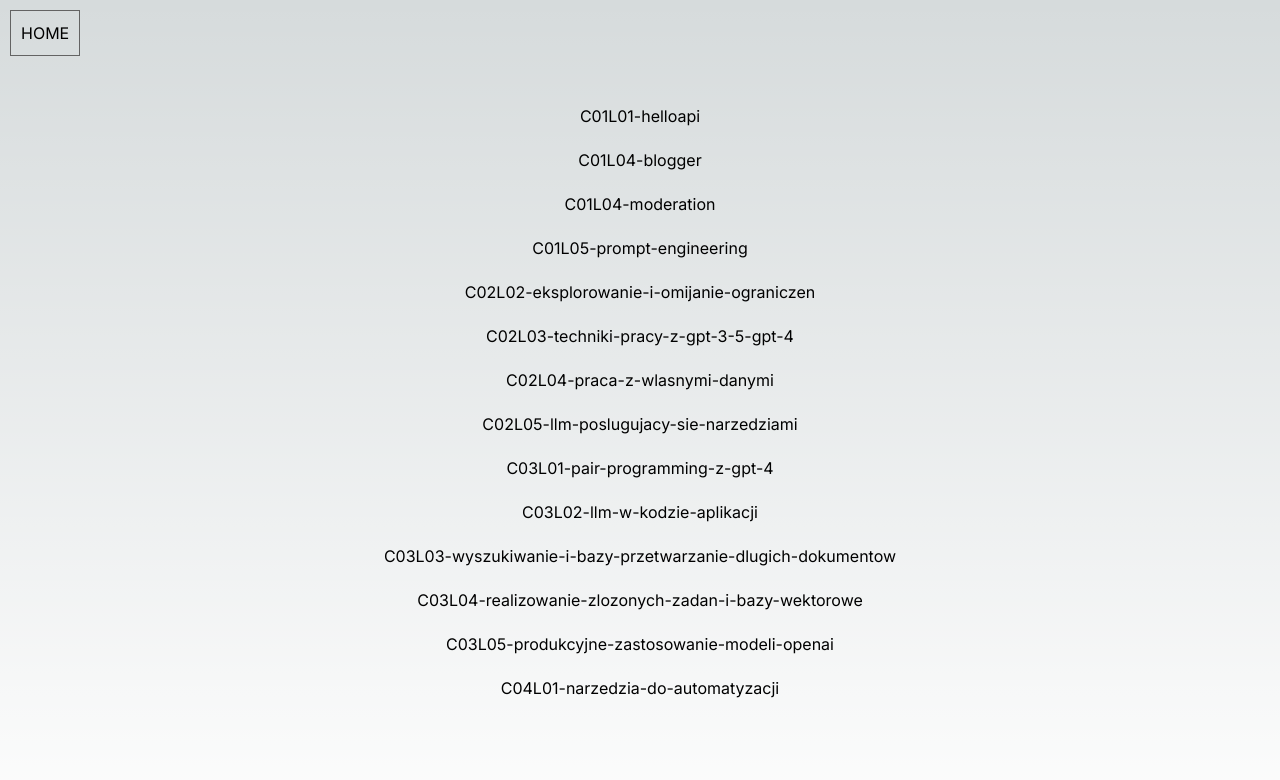
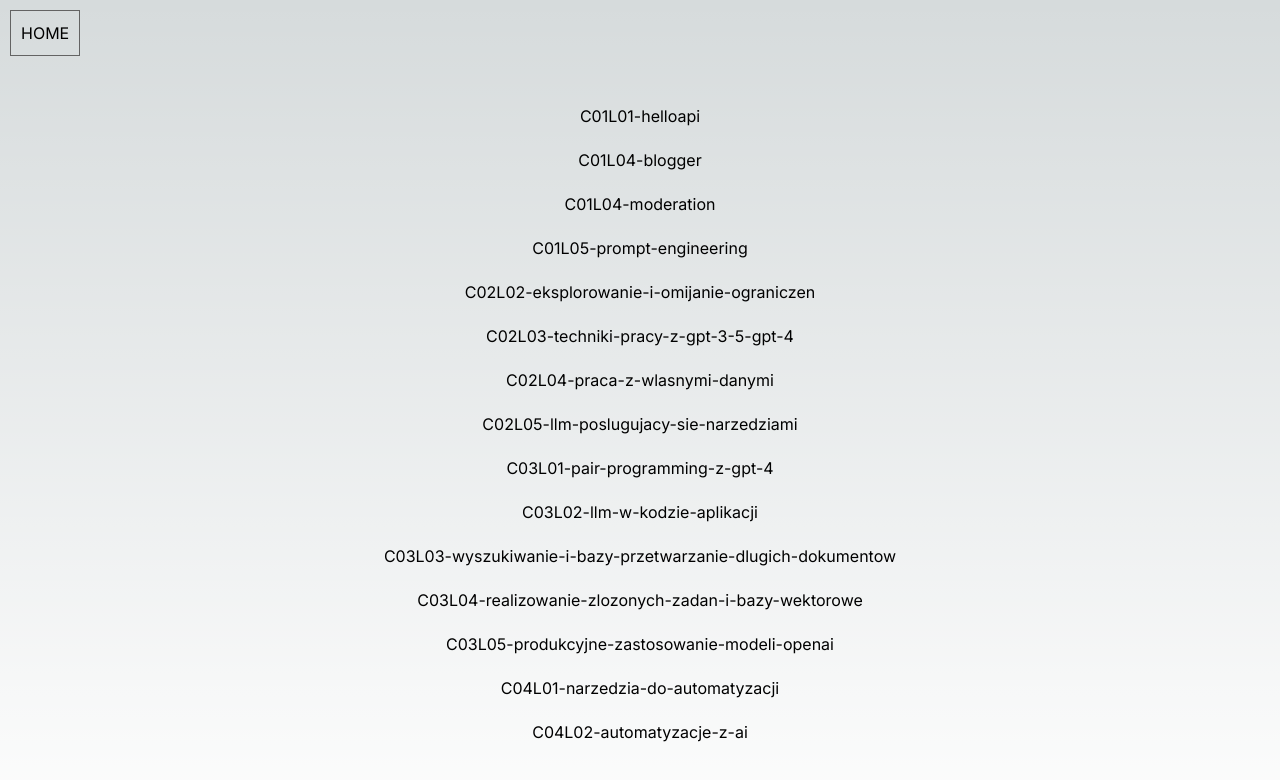
Before and after one commit to rafalgiemza/aidevs-tasker, a Next.js app: page / in a window 1280 px wide. Shown: the top 780 px of the page. Built offline with nearby package versions, Linux system fonts and the light colour scheme.

Commit message:
WIP: C04L02-automatyzacje-z-ai

```diff
--- /dev/null
+++ b/src/app/C04L02-automatyzacje-z-ai/page.tsx
@@ -0,0 +1,57 @@
+import { authorize, getTask, postAnswer } from "@/utils/api";
+
+import { chatCompletion } from "@/utils/openAi";
+
+export default async function Home() {
+  const data = await authorize("tools");
+  const task = await getTask(data?.token);
+  console.log("🚀 ~ Home ~ task:", task);
+
+  // const { question } = task;
+  // console.log("🚀 ~ Home ~ question:", question);
+
+  // const systemContent = `
+  //   na podstawie podanego pytania zwróć json
+  //   jeśli pytanie dotyczy kursu walut (np dolara) to zwróć {category: 'currency', value: 'USD'}
+  //   jeśli pytanie dotyczy populacji (np Polski) to zwróć {category: 'population', country: 'Poland'}
+  //   w pozostałych przypadkach odpowiedz na pytanie zwróć {category: 'general', answer: 'Twoja odpowiedź'}
+  // `;
+
+  // const res3 = await chatCompletion({ systemContent, userContent: question });
+  // const res4 = res3.choices
+  //   .map((item) => item.message)
+  //   .map((msg) => msg.content);
+  // const res5 = res4.at(0);
+  // console.log("🚀 ~ Home ~ res5:", res5);
+
+  // if (res5 !== undefined && res5 !== null) {
+  //   const parsed = await JSON.parse(res5);
+  //   console.log("🚀 ~ Home ~ parsed:", parsed);
+  //   const { category } = parsed;
+  //   console.log("🚀 ~ Home ~ category:", category);
+
+  //   let secondResponse = "";
+  //   if (category === "currency") {
+  //     secondResponse = await getCurrencyValue(parsed.value);
+  //   }
+  //   if (category === "population") {
+  //     secondResponse = await getPopulation(parsed.country);
+  //   }
+  //   if (category === "general") {
+  //     secondResponse = parsed.answer;
+  //   }
+
+  //   const answer = secondResponse;
+  //   console.log("🚀 ~ Home ~ secondResponse:", secondResponse);
+  //   console.log("🚀 ~ Home ~ answer:", answer);
+
+  //   const res = await postAnswer(data?.token, answer ?? "");
+  //   console.log("🚀 ~ Home ~ res:", res);
+  // }
+
+  return (
+    <main className="flex min-h-screen flex-col gap-12 p-24">
+      <h1>AI DEVS TASKER: C04L02-automatyzacje-z-ai</h1>
+    </main>
+  );
+}
--- a/src/app/page.tsx
+++ b/src/app/page.tsx
@@ -1,44 +1,28 @@
 import Link from "next/link";
 
 export default async function Home() {
+  const links = [
+    "C01L01-helloapi",
+    "C01L04-blogger",
+    "C01L04-moderation",
+    "C01L05-prompt-engineering",
+    "C02L02-eksplorowanie-i-omijanie-ograniczen",
+    "C02L03-techniki-pracy-z-gpt-3-5-gpt-4",
+    "C02L04-praca-z-wlasnymi-danymi",
+    "C02L05-llm-poslugujacy-sie-narzedziami",
+    "C03L01-pair-programming-z-gpt-4",
+    "C03L02-llm-w-kodzie-aplikacji",
+    "C03L03-wyszukiwanie-i-bazy-przetwarzanie-dlugich-dokumentow",
+    "C03L04-realizowanie-zlozonych-zadan-i-bazy-wektorowe",
+    "C03L05-produkcyjne-zastosowanie-modeli-openai",
+    "C04L01-narzedzia-do-automatyzacji",
+    "C04L02-automatyzacje-z-ai",
+  ];
   return (
     <main className="flex min-h-screen flex-col items-center gap-5 p-12">
-      <Link href={"/C01L01-helloapi"}>C01L01-helloapi</Link>
-      <Link href={"/C01L04-blogger"}>C01L04-blogger</Link>
-      <Link href={"/C01L04-moderation"}>C01L04-moderation</Link>
-      <Link href={"/C01L05-prompt-engineering"}>C01L05-prompt-engineering</Link>
-      <Link href={"/C02L02-eksplorowanie-i-omijanie-ograniczen"}>
-        C02L02-eksplorowanie-i-omijanie-ograniczen
-      </Link>
-      <Link href={"/C02L03-techniki-pracy-z-gpt-3-5-gpt-4"}>
-        C02L03-techniki-pracy-z-gpt-3-5-gpt-4
-      </Link>
-      <Link href={"/C02L04-praca-z-wlasnymi-danymi"}>
-        C02L04-praca-z-wlasnymi-danymi
-      </Link>
-      <Link href={"/C02L05-llm-poslugujacy-sie-narzedziami"}>
-        C02L05-llm-poslugujacy-sie-narzedziami
-      </Link>
-      <Link href={"/C03L01-pair-programming-z-gpt-4"}>
-        C03L01-pair-programming-z-gpt-4
-      </Link>
-      <Link href={"/C03L02-llm-w-kodzie-aplikacji"}>
-        C03L02-llm-w-kodzie-aplikacji
-      </Link>
-      <Link
-        href={"/C03L03-wyszukiwanie-i-bazy-przetwarzanie-dlugich-dokumentow"}
-      >
-        C03L03-wyszukiwanie-i-bazy-przetwarzanie-dlugich-dokumentow
-      </Link>
-      <Link href={"/C03L04-realizowanie-zlozonych-zadan-i-bazy-wektorowe"}>
-        C03L04-realizowanie-zlozonych-zadan-i-bazy-wektorowe
-      </Link>
-      <Link href={"/C03L05-produkcyjne-zastosowanie-modeli-openai"}>
-        C03L05-produkcyjne-zastosowanie-modeli-openai
-      </Link>
-      <Link href={"/C04L01-narzedzia-do-automatyzacji"}>
-        C04L01-narzedzia-do-automatyzacji
-      </Link>
+      {links.map((value) =>
+        <Link key={value} href={`/${value}`}>{value}</Link>
+      )}
     </main>
   );
 }
```
